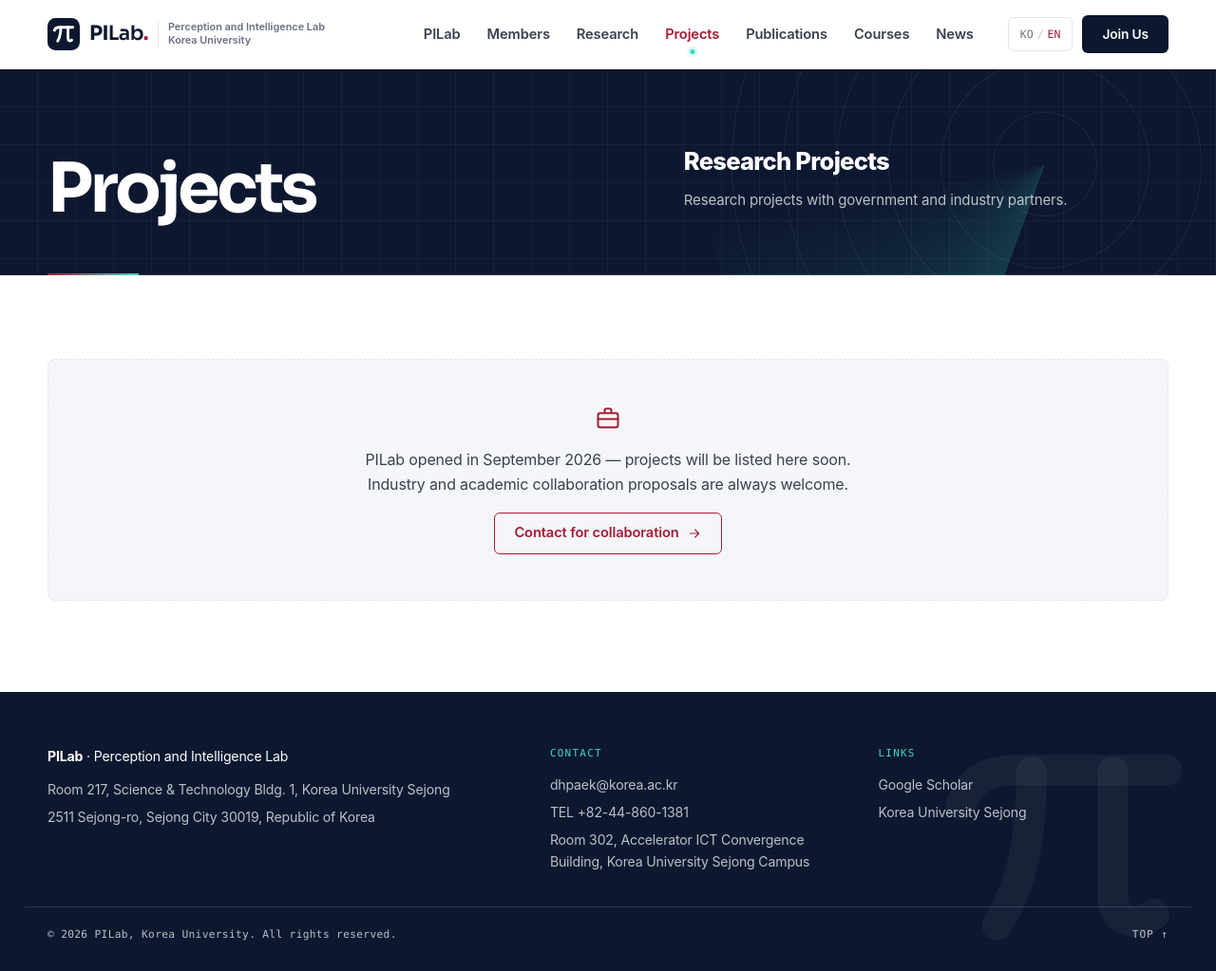
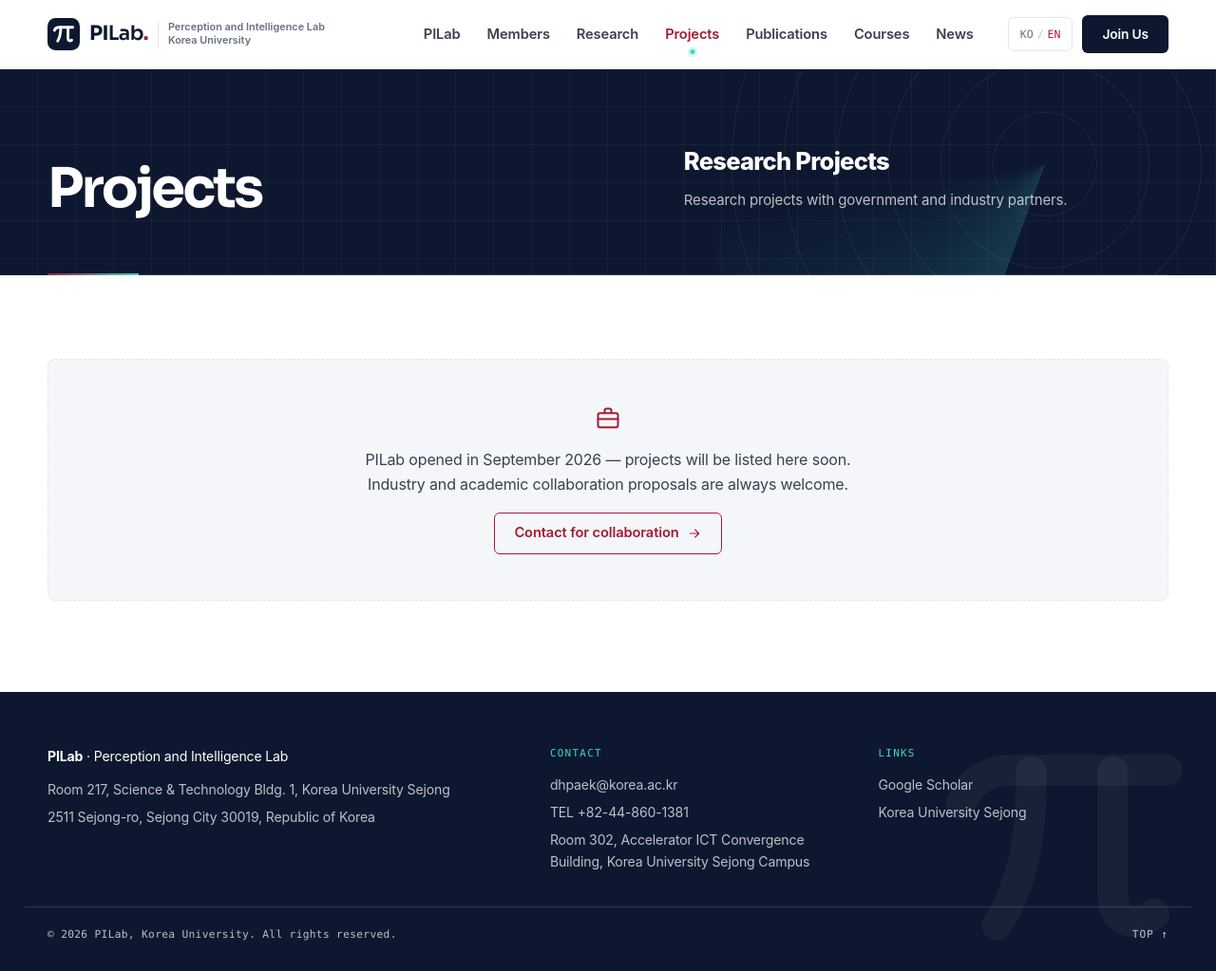
Before and after one commit to dh-paek/pilab, a Jekyll site: the page built from projects.html, in a window 1280 px wide and 1023 px high. Shown: the whole window at 95% size. Built offline with Jekyll 4.4.1, drawn with Linux system fonts in a browser that asks for light colours; some web fonts are replaced.

Commit message:
Page headers: shrink big English title another 20%
Co-Authored-By: Claude Opus 5.5 <noreply@anthropic.com>
Claude-Session: https://claude.ai/code/session_01866X6wmYg1pRh7yHirmmvy

```diff
--- a/assets/css/main.css
+++ b/assets/css/main.css
@@ -347,7 +347,7 @@ html[data-lang="ko"] .hero-title { font-family: var(--font-sans); font-weight: 8
 .radar-rings { position: absolute; right: -180px; top: -260px; width: 720px; height: 720px; border-radius: 50%; background: repeating-radial-gradient(circle, transparent 0 54px, rgba(255, 255, 255, .06) 54px 55px); pointer-events: none; }
 .radar-rings::after { content: ""; position: absolute; inset: 0; border-radius: 50%; background: conic-gradient(from 200deg, rgba(63, 213, 196, .18), transparent 60deg); }
 .page-hero-inner { position: relative; display: grid; grid-template-columns: minmax(0, 1.25fr) minmax(0, 1fr); gap: 32px; align-items: center; padding-block: 76px 40px; }
-.page-hero-big { font-family: var(--font-display); font-weight: 700; font-size: clamp(2.4rem, 5.6vw, 4.48rem); line-height: 1; letter-spacing: -0.05em; }   /* 기존 대비 80% */
+.page-hero-big { font-family: var(--font-display); font-weight: 700; font-size: clamp(1.92rem, 4.48vw, 3.58rem); line-height: 1; letter-spacing: -0.05em; }   /* 처음 크기의 약 64% (80% × 80%) */
 .page-hero-meta { display: grid; gap: 8px; }
 .page-hero-title { font-size: 1.6rem; font-weight: 800; letter-spacing: -0.03em; }
 .page-hero-desc { color: var(--on-dark-2); font-size: .94rem; max-width: 44ch; min-height: 2lh; }   /* 설명이 1줄이어도 2줄 자리 확보 → 메뉴마다 상단 높이 동일 */
```
